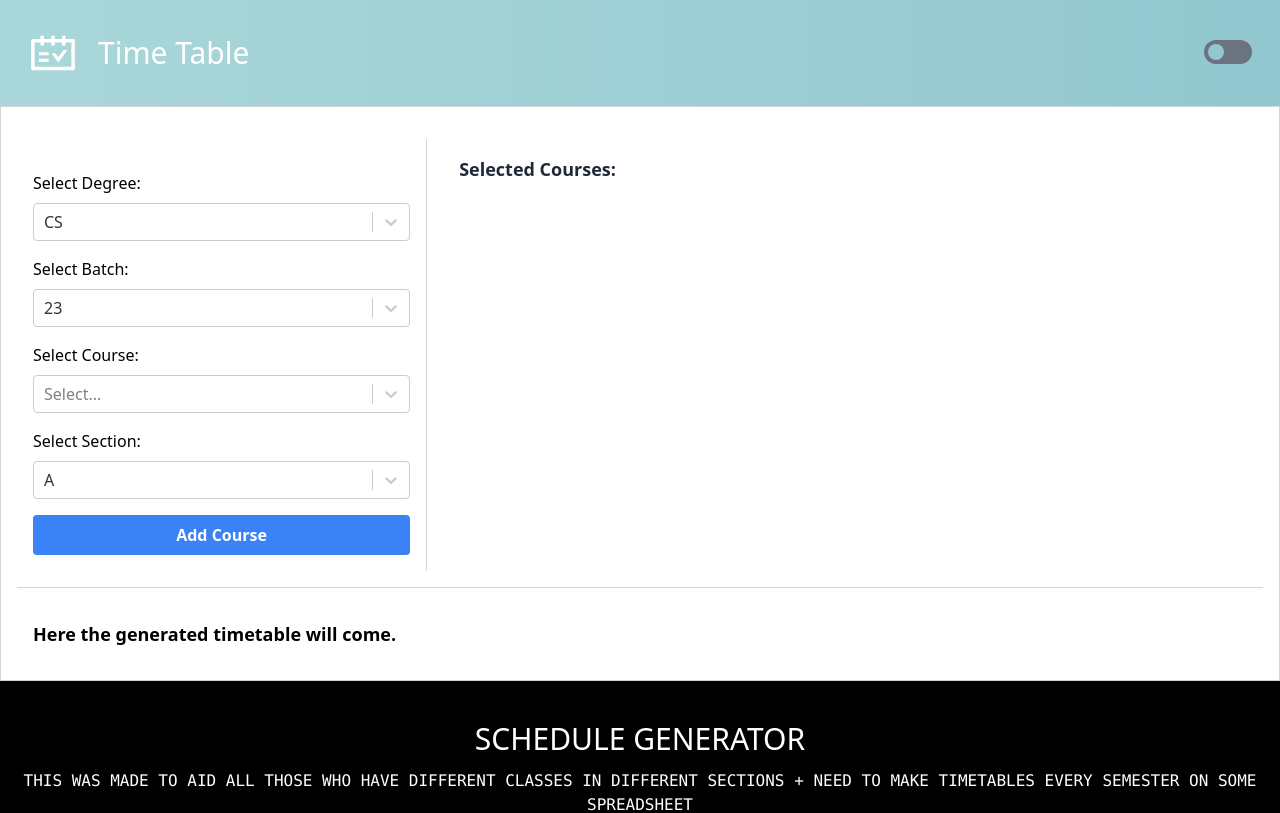
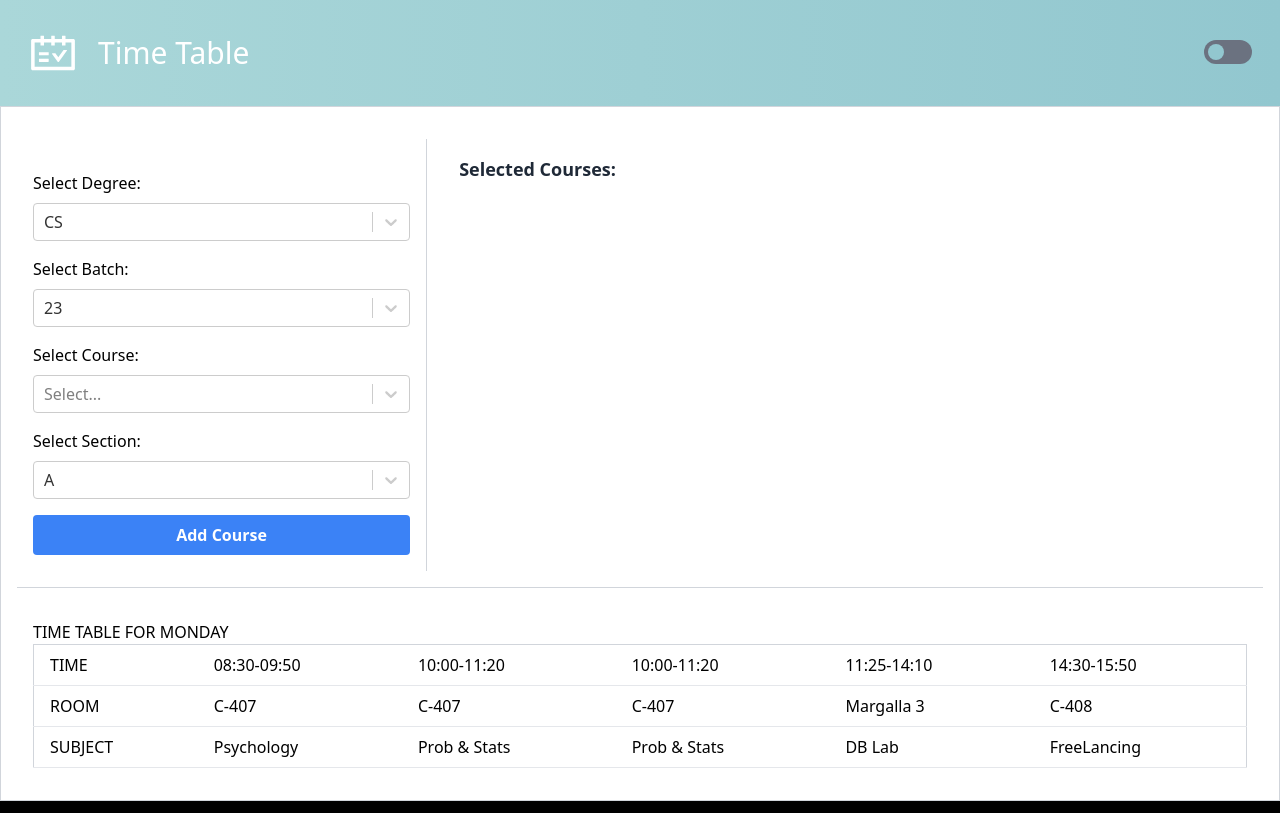
Before and after one commit to DaniyalFaraz2003/Fast-TimeTable-Finder, a React (Vite) app in the folder Frontend/: page / in a window 1280 px wide. Shown: the top 813 px of the page. Built offline with nearby package versions, Linux system fonts and the light colour scheme.

Commit message:
added timetable component

```diff
--- a/Frontend/src/Components/Body.jsx
+++ b/Frontend/src/Components/Body.jsx
@@ -3,7 +3,9 @@ import { useState } from "react";
 
 import Select2, { SELECT2_TYPE_CLASSES } from "./select2/select2.component";
 
-import { courseOptions, degreeOptions, batchOptions, sectionOptions } from "../data.mjs";
+import {timetable, courseOptions, degreeOptions, batchOptions, sectionOptions } from "../data.mjs";
+
+import Table from "./table/table.component";
 
 const filterCourse = (inputValue) => {
 	return courseOptions.filter((i) =>
@@ -164,9 +166,7 @@ const Body = () => {
 				</div>
 			</div>
 			<div className="timetable mt-4 p-4">
-				<p className="text-lg font-bold">
-					Here the generated timetable will come.
-				</p>
+				<Table courses = {timetable.Monday} day = {"Monday"}/>
 			</div>
 		</div>
 	);
--- /dev/null
+++ b/Frontend/src/Components/table/table.component.jsx
@@ -0,0 +1,126 @@
+import React from "react";
+
+
+
+export default function Table ({courses,day}){
+
+
+    const compareTime = (val1, val2) =>{
+        const time1 = val1.beginTime.split(':').join('');
+        const time2 = val2.beginTime.split(':').join('');
+        return time1 > time2
+    }
+    courses.sort(compareTime);
+    const findDuplicates =  () =>{
+        const duplicates = {};
+        let prevStart = null, prevEnd = null;
+        courses.forEach((val,index)=>{
+            const start = val.beginTime.split(':').join('');
+            const end = val.endTime.split(':').join('');
+
+            if(prevEnd && start < prevEnd){
+                if(duplicates[start]){
+                    duplicates[start].push(val)
+                }
+                else{
+                    duplicates[start] = [val]
+                }
+            }
+            else if(prevEnd && prevEnd > start){
+                if(duplicates[prevEnd]){
+                    duplicates[prevEnd].push(val)
+                }
+                else{
+                    duplicates[prevEnd] = [val]
+                }
+            }
+            else if(prevStart &&  prevStart === start){
+                if(duplicates[start]){
+                    duplicates[start].push(val)
+                }
+                else{
+                    duplicates[start] = [val]
+                }
+            }
+            else if(prevEnd && prevEnd === end){
+                if(duplicates[end]){
+                    duplicates[end].push(val)
+                }
+                else{
+                    duplicates[end] = [val]
+                }
+            }
+            prevStart = start
+            prevEnd = end
+        })
+        return duplicates;
+    }
+    const duplicates = findDuplicates();
+
+
+
+
+    return(
+        <div>
+            <div>
+                <h1> TIME TABLE FOR {day.toUpperCase()}</h1>
+
+            </div>
+            <table className="min-w-full bg-white border border-gray-300">
+
+        <tr>
+          <td className="py-2 px-4 border-b">TIME</td>
+          {
+            courses.map((val,index)=>{
+                return(
+                    <td className="py-2 px-4 border-b" key = {index}>
+                        {val.beginTime + '-' + val.endTime}
+                    </td>
+                )
+            })
+          }
+        </tr>
+        <tr>
+          <td className="py-2 px-4 border-b">ROOM</td>
+          {
+            courses.map((val,index)=>{
+                return(
+                    <td className="py-2 px-4 border-b" key = {index}>
+                        {val.roomNo}
+                    </td>
+                )
+            })
+          }
+        </tr>
+        <tr>
+          <td className="py-2 px-4 border-b">SUBJECT</td>
+          {
+            courses.map((val,index)=>{
+                return(
+                    <td className="py-2 px-4 border-b" key = {index}>
+                        {val.courseName}
+                    </td>
+                )
+            })
+          }
+        </tr>
+    </table>
+
+
+        </div>
+
+
+
+    )
+}
+
+/*
+    11.30 - 2.20
+
+    11.30 - 2.20
+    11.30 - 12.50
+    12.50 - 2.20
+
+
+
+*/
--- a/Frontend/src/data.mjs
+++ b/Frontend/src/data.mjs
@@ -28,3 +28,50 @@ export const sectionOptions = [
     { label: "C", value: "C" },
     { label: "ALL", value: "ALL" },
 ];
+
+export const timetable = {
+    Monday: [
+      {
+        courseName: "Psychology",
+        beginTime: "08:30",
+        endTime: "09:50",
+        roomNo: "C-407",
+        isCancelled: false,
+        isTheory: true,
+      },
+      {
+        courseName: "Prob & Stats",
+        beginTime: "10:00",
+        endTime: "11:20",
+        roomNo: "C-407",
+        isCancelled: false,
+        isTheory: true,
+      },
+      {
+        courseName: "Prob & Stats",
+        beginTime: "10:00",
+        endTime: "11:20",
+        roomNo: "C-407",
+        isCancelled: false,
+        isTheory: true,
+      },
+      {
+        courseName: "DB Lab",
+        beginTime: "11:25",
+        endTime: "14:10",
+        roomNo: "Margalla 3",
+        isCancelled: false,
+        isTheory: false,
+      },
+      {
+        courseName: "FreeLancing",
+        beginTime: "14:30",
+        endTime: "15:50",
+        roomNo: "C-408",
+        isCancelled: false,
+        isTheory: true,
+      },
+    ],
+
+    Tuesday: [],
+  };
```
